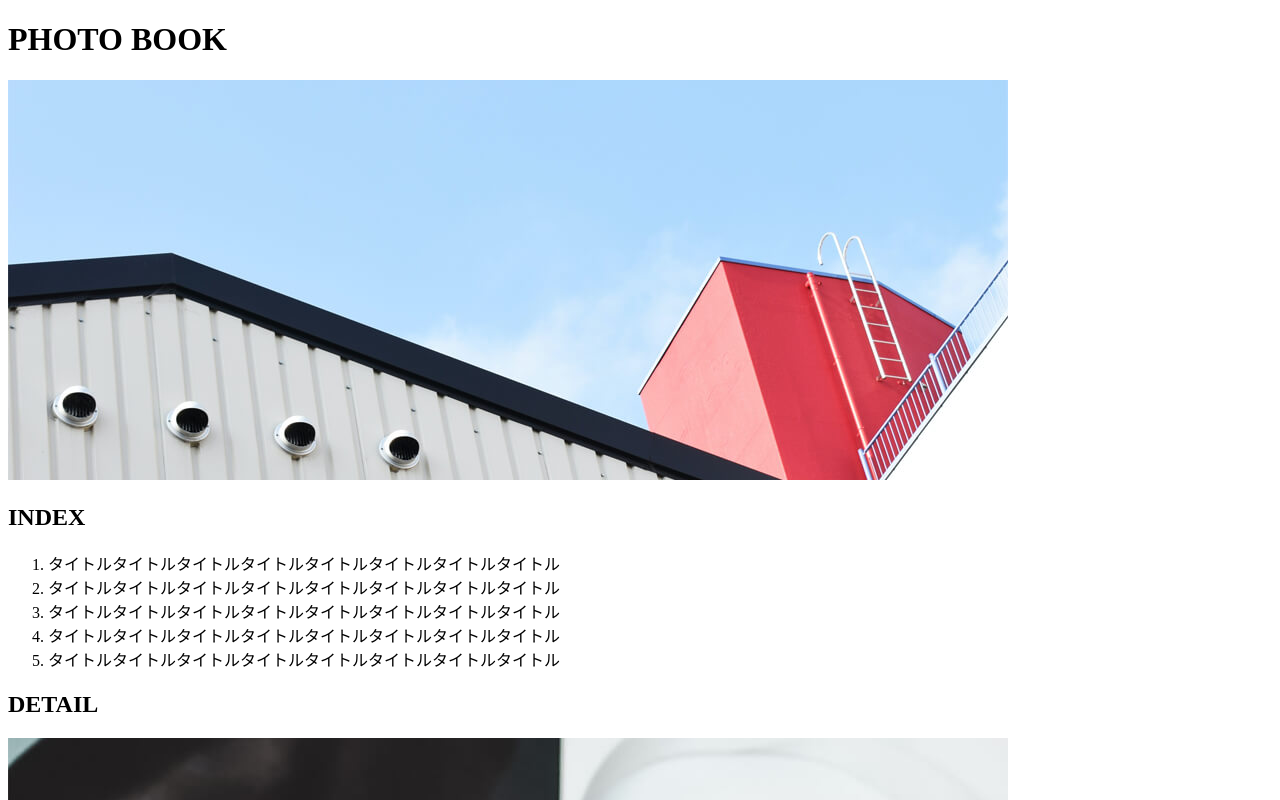
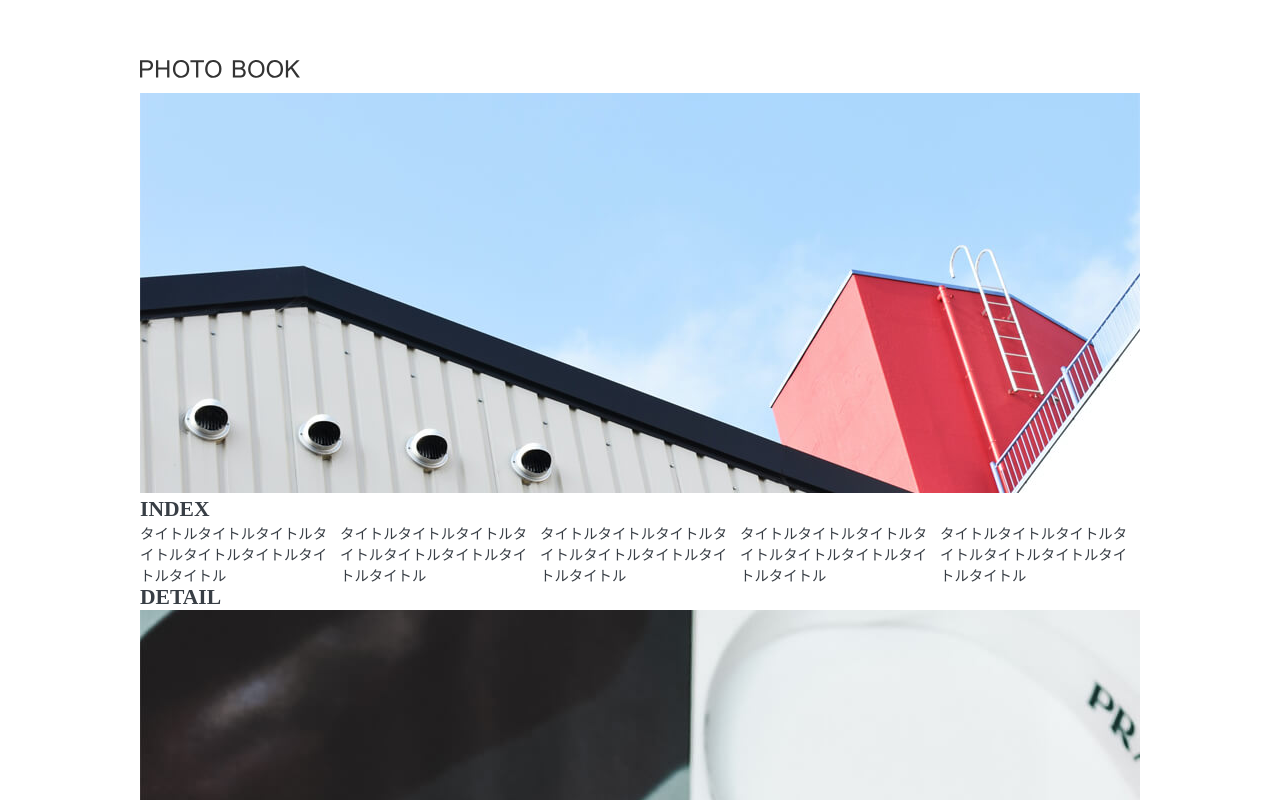
Before and after one commit to sizimi920/PHOTO-BOOK, a plain HTML site: page index.html in a window 1280 px wide. Shown: the top 800 px of the page. Drawn offline with Linux system fonts and the light colour scheme.

Commit message:
HTMLとCSSファイルを作成し、基本的なレイアウトとスタイルを追加

```diff
--- a/index.html
+++ b/index.html
@@ -4,14 +4,18 @@
     <meta charset="UTF-8" />
     <meta name="viewport" content="width=device-width, initial-scale=1.0" />
     <link rel="stylesheet" href="style.css" />
-    <title>Document</title>
+    <link rel="shortcut icon" href="./img/favicon.ico" type="image/x-icon" />
+    <title>PHOTO BOOK</title>
   </head>
   <body>
+    <div class="container">
       <header>
-      <h1>PHOTO BOOK</h1>
+        <h1>
+          <a href="#"><img src="./img/logo.svg" alt="" class="logo"></a>
+        </h1>
       </header>
+      <div>
         <img src="./img/mainvisual.jpg" alt="" />
-    <div>
         <h2>INDEX</h2>
         <ol>
           <li>
@@ -46,6 +50,7 @@
           <a href="#">オンラインストアで見る</a>
         </div>
       </div>
+    </div>
     <footer>
       <p>© 2020 PHOTO BOOK</p>
     </footer>
--- a/style.css
+++ b/style.css
@@ -0,0 +1,49 @@
+@charset "utf-8";
+
+*,
+::before,
+::after {
+  padding: 0;
+  margin: 0;
+  box-sizing: border-box;
+}
+
+html {
+  scroll-behavior: smooth;
+}
+
+body {
+  color: #383e45;
+  font-size: 0.9rem;
+}
+
+ul,
+ol {
+  list-style: none;
+  display: flex;
+}
+
+a {
+  color: inherit;
+  text-decoration: none;
+}
+
+.container {
+  margin: 0 auto;
+  max-width: 1000px;
+}
+
+header {
+  margin-top: 60px;
+}
+
+header h1 {
+  width: 160px;
+  line-height: 1px;
+  margin-bottom: 15px;
+
+}
+
+.logo {
+  max-width: 100%;
+}
```
Lines whose indentation alone changed are shown as unchanged.
